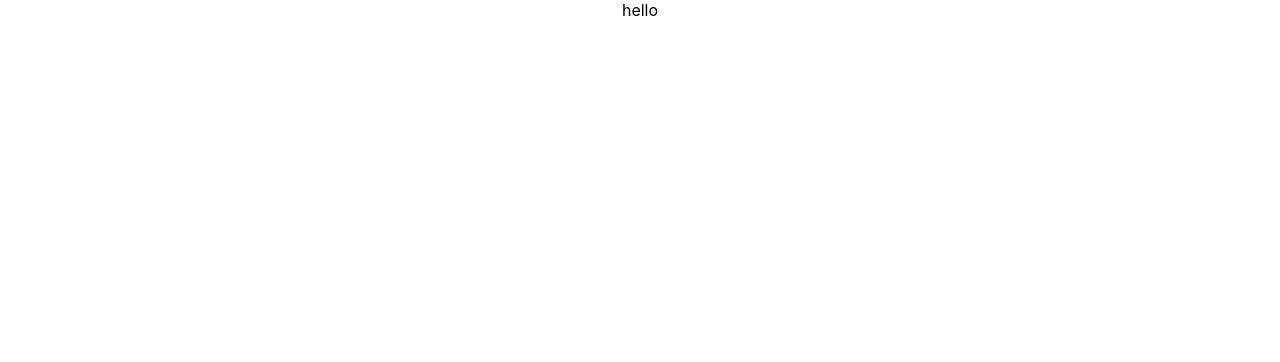
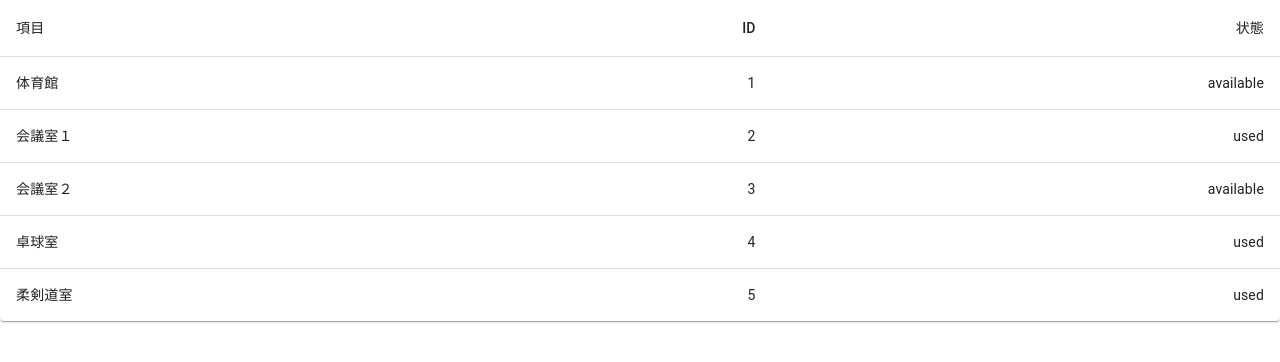
Before and after one commit to MiyoKouseki/reserve, a React (Create React App) app in the folder frontend/: page / in a window 1280 px wide. Shown: the top 362 px of the page. Built offline with nearby package versions, Linux system fonts and the light colour scheme.

Commit message:
固定データを表示するtable 追加。

```diff
--- a/frontend/package.json
+++ b/frontend/package.json
@@ -3,6 +3,9 @@
   "version": "0.1.0",
   "private": true,
   "dependencies": {
+    "@emotion/react": "^11.10.5",
+    "@emotion/styled": "^11.10.5",
+    "@mui/material": "^5.11.8",
     "@testing-library/jest-dom": "^5.14.1",
     "@testing-library/react": "^13.0.0",
     "@testing-library/user-event": "^13.2.1",
--- a/frontend/src/App.tsx
+++ b/frontend/src/App.tsx
@@ -1,12 +1,56 @@
-import React from 'react';
+import * as React from 'react';
+import Table from '@mui/material/Table';
+import TableBody from '@mui/material/TableBody';
+import TableCell from '@mui/material/TableCell';
+import TableContainer from '@mui/material/TableContainer';
+import TableHead from '@mui/material/TableHead';
+import TableRow from '@mui/material/TableRow';
+import Paper from '@mui/material/Paper';
 import './App.css';
 
+function createData(
+    id: string,
+    name: string,
+    status: string,
+) {
+    return { id, name, status};
+}
+
+const initialRows = [
+    createData('1','体育館', 'available'),
+    createData('2','会議室１', 'used'),
+    createData('3','会議室２', 'available'),
+    createData('4','卓球室', 'used'),
+    createData('5','柔剣道室', 'used'),
+];
+
 function App() {
-
   return (
-    <div className="App">
-    hello
-    </div>
+  <TableContainer component={Paper}>
+      <Table sx={{ minWidth: 650 }} aria-label="simple table">
+        <TableHead>
+          <TableRow>
+            <TableCell>項目</TableCell>
+            <TableCell align="right">ID</TableCell>
+            <TableCell align="right">状態</TableCell>
+          </TableRow>
+        </TableHead>
+        <TableBody>
+          {initialRows.map((row) => (
+            <TableRow
+              key={row.name}
+              sx={{ '&:last-child td, &:last-child th': { border: 0 } }}
+            >
+              <TableCell component="th" scope="row">
+                {row.name}
+              </TableCell>
+              <TableCell align="right">{row.id}</TableCell>
+              <TableCell align="right">{row.status}</TableCell>
+            </TableRow>
+          ))}
+        </TableBody>
+      </Table>
+    </TableContainer>
   );
 }
 
```
Also changed, not shown: 2 other files (tests, documents, lock files or other folders).
